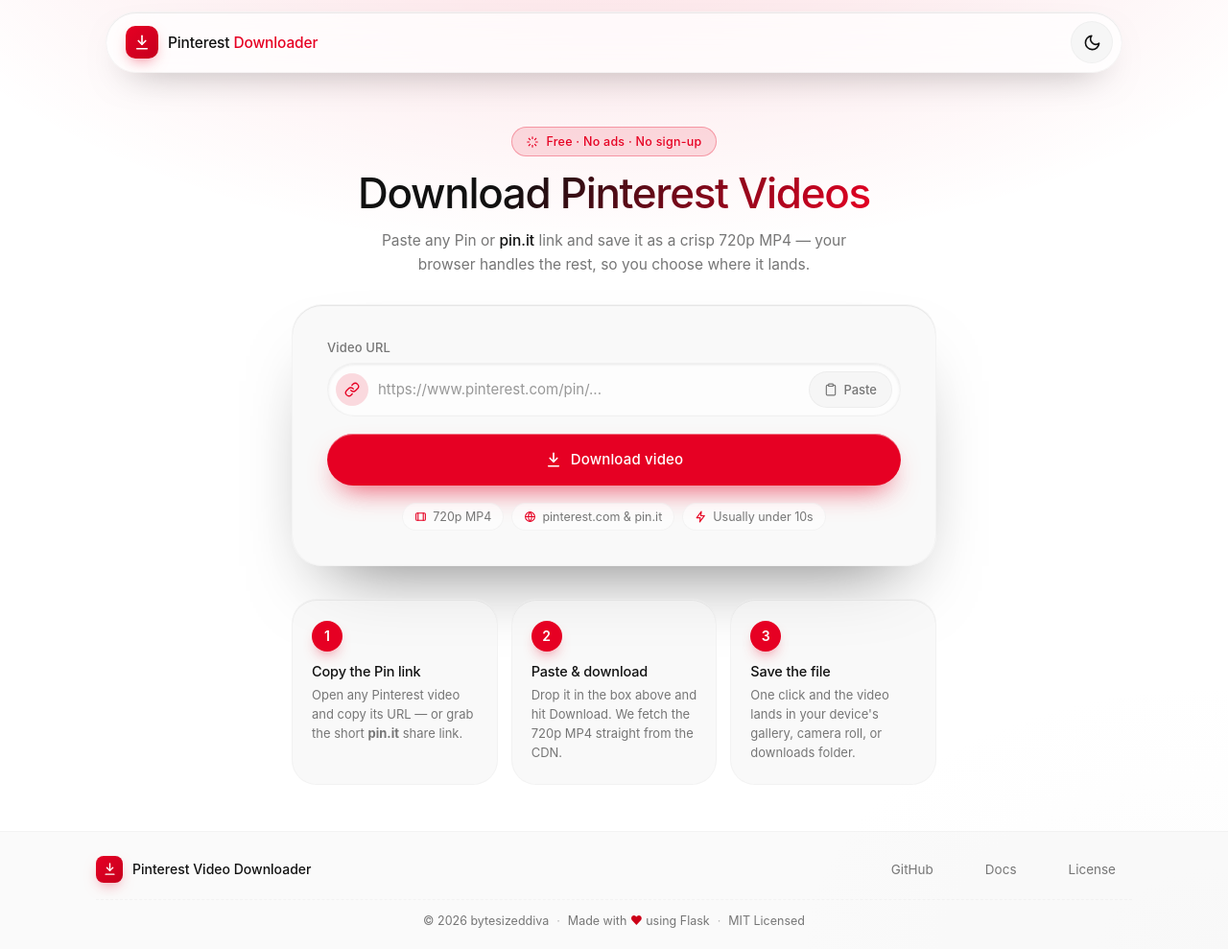
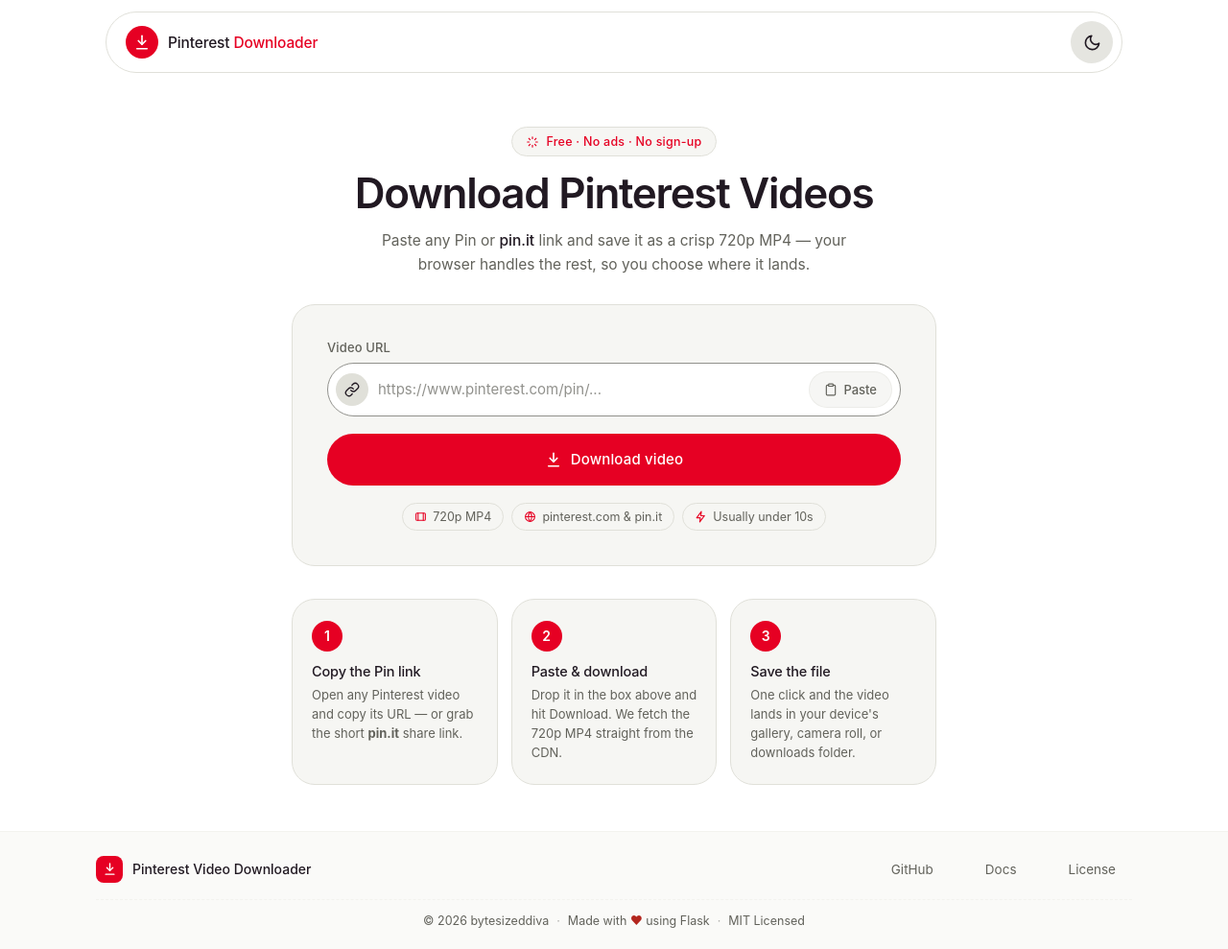
Before and after one commit to bytesizeddiva/pinterest-video-downloader, a Flask app: page / in a window 1280 px wide. Shown: the whole page at 96% size. Run offline with Flask 3, Linux system fonts and the light colour scheme; some web fonts are replaced.

Commit message:
Use the real Pinterest palette and flatten the UI
Swap the generic red-on-cool-gray scheme for Pinterest actual warm
design tokens: Plum Black #211922 text, Olive Gray #62625b, Sand Gray
#e5e5e0, Warm Silver #91918c, Fog #f6f6f3, Focus Blue #435ee5 and
Green 700 #103c25 - with matching warm dark-mode surfaces.

Remove the glow/elevation shadows (Pinterest is flat by design, depth
comes from surface color and rounding). Depth now comes from warm
surface tints and generous radii; the only remaining box-shadows are
the accessibility focus rings.

```diff
--- a/templates/index.html
+++ b/templates/index.html
@@ -13,30 +13,38 @@
         :root,
         [data-theme="light"] {
             --bg-primary: #ffffff;
-            --bg-secondary: #f6f6f6;
-            --text-primary: #111111;
-            --text-secondary: #767676;
-            --border-color: #e2e2e2;
-            --accent-color: #e60023;
+            --bg-secondary: #f6f6f3;      /* Fog - light surface */
+            --surface: #e5e5e0;            /* Sand gray - buttons/surfaces */
+            --surface-strong: #e0e0d9;    /* Warm light - circular buttons */
+            --text-primary: #211922;      /* Plum black */
+            --text-secondary: #62625b;    /* Olive gray */
+            --border-color: #e0e0d9;      /* Warm light */
+            --border-strong: #91918c;     /* Warm silver - input borders */
+            --accent-color: #e60023;      /* Pinterest red */
             --accent-text: #e60023;
-            --success-bg: #f0fdf4;
-            --success-text: #16a34a;
-            --error-bg: #fdf2f2;
-            --error-text: #cc0017;
+            --focus-color: #435ee5;       /* Focus blue */
+            --success-bg: #f1f6f2;
+            --success-text: #103c25;      /* Green 700 */
+            --error-bg: #fdf3f3;
+            --error-text: #b3261e;
         }
 
         [data-theme="dark"] {
             --bg-primary: #111111;
-            --bg-secondary: #1e1e1e;
+            --bg-secondary: #1c1c1a;
+            --surface: #262623;
+            --surface-strong: #33332e;
             --text-primary: #efefef;
-            --text-secondary: #9e9e9e;
-            --border-color: #333333;
+            --text-secondary: #adaba6;
+            --border-color: #33332e;
+            --border-strong: #4d4d47;
             --accent-color: #e60023;
-            --accent-text: #ff5069;
-            --success-bg: #0f2417;
-            --success-text: #4ade80;
-            --error-bg: #2b1216;
-            --error-text: #ff6b6b;
+            --accent-text: #f4536a;
+            --focus-color: #7b91ff;
+            --success-bg: #12211a;
+            --success-text: #6fd08c;
+            --error-bg: #241416;
+            --error-text: #ff8a8a;
         }
 
         * {
@@ -56,14 +64,11 @@
             flex-direction: column;
             color: var(--text-primary);
             background-color: var(--bg-primary);
-            background-image:
-                radial-gradient(ellipse 90% 60% at 50% -15%, color-mix(in srgb, var(--accent-color) 14%, transparent), transparent 70%),
-                radial-gradient(ellipse 50% 40% at 100% 100%, color-mix(in srgb, var(--border-color) 10%, transparent), transparent 70%);
             transition: background-color 0.3s ease, color 0.3s ease;
         }
 
         ::selection {
-            background: color-mix(in srgb, var(--accent-color) 35%, transparent);
+            background: color-mix(in srgb, var(--text-primary) 18%, transparent);
         }
 
         /* ---------- Header ---------- */
@@ -78,13 +83,9 @@
             justify-content: space-between;
             gap: 16px;
             padding: 9px 9px 9px 20px;
-            background: color-mix(in srgb, var(--bg-primary) 72%, transparent);
-            backdrop-filter: blur(24px) saturate(160%);
-            -webkit-backdrop-filter: blur(24px) saturate(160%);
-            border: 1px solid color-mix(in srgb, var(--border-color) 35%, transparent);
+            background: var(--bg-primary);
+            border: 1px solid var(--border-color);
             border-radius: 999px;
-            box-shadow: 0 16px 40px -24px rgba(0, 0, 0, 0.55),
-                inset 0 1px 0 color-mix(in srgb, var(--text-primary) 8%, transparent);
         }
 
         .brand {
@@ -100,10 +101,9 @@
             place-items: center;
             width: 34px;
             height: 34px;
-            border-radius: 10px;
-            background: linear-gradient(135deg, var(--accent-color), color-mix(in srgb, var(--accent-color) 65%, #8a0014));
+            border-radius: 50%;
+            background: var(--accent-color);
             color: #fff;
-            box-shadow: 0 6px 16px -6px color-mix(in srgb, var(--accent-color) 60%, transparent);
         }
 
         .brand-mark svg {
@@ -131,12 +131,11 @@
             width: 44px;
             height: 44px;
             border-radius: 999px;
-            background: color-mix(in srgb, var(--bg-secondary) 90%, transparent);
-            border: 1px solid color-mix(in srgb, var(--border-color) 35%, transparent);
+            background: var(--surface);
+            border: 1px solid transparent;
             color: var(--text-primary);
             cursor: pointer;
-            transition: border-color 0.2s ease, box-shadow 0.2s ease,
-                color 0.2s ease, transform 0.15s ease;
+            transition: color 0.2s ease;
         }
 
         .theme-toggle svg {
@@ -145,17 +144,12 @@
         }
 
         .theme-toggle:hover {
-            border-color: color-mix(in srgb, var(--accent-color) 60%, transparent);
             color: var(--accent-text);
-        }
-
-        .theme-toggle:active {
-            transform: scale(0.94);
         }
 
         .theme-toggle:focus-visible {
             outline: none;
-            box-shadow: 0 0 0 3px color-mix(in srgb, var(--accent-color) 25%, transparent);
+            box-shadow: 0 0 0 3px color-mix(in srgb, var(--focus-color) 25%, transparent);
         }
 
         /* Light mode shows the moon (switch to dark); dark mode shows the sun */
@@ -181,13 +175,9 @@
             flex-direction: column;
             gap: 18px;
             padding: clamp(22px, 4vw, 36px);
-            background: color-mix(in srgb, var(--bg-secondary) 62%, transparent);
-            backdrop-filter: blur(30px) saturate(150%);
-            -webkit-backdrop-filter: blur(30px) saturate(150%);
-            border: 1px solid color-mix(in srgb, var(--border-color) 25%, transparent);
-            border-radius: 32px;
-            box-shadow: 0 40px 80px -40px rgba(0, 0, 0, 0.55),
-                inset 0 1px 0 color-mix(in srgb, var(--text-primary) 8%, transparent);
+            background: var(--bg-secondary);
+            border: 1px solid var(--border-color);
+            border-radius: 24px;
             animation: fadeUp 0.5s 0.08s ease both;
         }
 
@@ -211,8 +201,8 @@
             font-weight: 500;
             letter-spacing: 0.02em;
             color: var(--accent-text);
-            background: color-mix(in srgb, var(--accent-color) 12%, transparent);
-            border: 1px solid color-mix(in srgb, var(--accent-color) 30%, transparent);
+            background: var(--bg-secondary);
+            border: 1px solid var(--border-color);
             border-radius: 999px;
         }
 
@@ -223,13 +213,10 @@
 
         h1 {
             font-size: clamp(30px, 5vw, 44px);
-            font-weight: 500;
+            font-weight: 600;
             letter-spacing: -0.03em;
             line-height: 1.1;
-            background: linear-gradient(120deg, var(--text-primary) 30%, var(--accent-color));
-            -webkit-background-clip: text;
-            background-clip: text;
-            -webkit-text-fill-color: transparent;
+            color: var(--text-primary);
         }
 
         .hero-sub {
@@ -274,8 +261,8 @@
             width: 34px;
             height: 34px;
             border-radius: 999px;
-            background: color-mix(in srgb, var(--accent-color) 14%, transparent);
-            color: var(--accent-text);
+            background: var(--surface-strong);
+            color: var(--text-primary);
             pointer-events: none;
         }
 
@@ -289,26 +276,23 @@
             width: 100%;
             height: 56px;
             padding: 0 116px 0 52px;
-            border: 1px solid color-mix(in srgb, var(--border-color) 45%, transparent);
+            border: 1px solid var(--border-strong);
             border-radius: 999px;
-            background: color-mix(in srgb, var(--bg-primary) 60%, transparent);
+            background: var(--bg-primary);
             color: var(--text-primary);
             font-size: 15px;
             font-family: inherit;
-            box-shadow: inset 0 1px 3px color-mix(in srgb, var(--text-primary) 8%, transparent);
-            transition: border-color 0.2s ease, box-shadow 0.2s ease, background 0.2s ease;
+            transition: border-color 0.2s ease, box-shadow 0.2s ease;
         }
 
         input[type="url"]::placeholder {
-            color: color-mix(in srgb, var(--text-secondary) 75%, transparent);
+            color: color-mix(in srgb, var(--text-secondary) 70%, transparent);
         }
 
         input[type="url"]:focus {
             outline: none;
-            border-color: var(--accent-color);
-            background: var(--bg-primary);
-            box-shadow: inset 0 1px 3px color-mix(in srgb, var(--text-primary) 8%, transparent),
-                0 0 0 4px color-mix(in srgb, var(--accent-color) 20%, transparent);
+            border-color: var(--focus-color);
+            box-shadow: 0 0 0 4px color-mix(in srgb, var(--focus-color) 22%, transparent);
         }
 
         .paste-btn {
@@ -361,9 +345,7 @@
             letter-spacing: 0.01em;
             cursor: pointer;
             white-space: nowrap;
-            transition: transform 0.18s ease, box-shadow 0.18s ease, opacity 0.18s ease;
-            box-shadow: inset 0 1px 0 color-mix(in srgb, var(--bg-primary) 45%, transparent),
-                0 14px 30px -12px color-mix(in srgb, var(--accent-color) 75%, transparent);
+            transition: background-color 0.18s ease;
         }
 
         .download-btn svg {
@@ -372,27 +354,17 @@
         }
 
         .download-btn:hover {
-            transform: translateY(-1px);
             background: color-mix(in srgb, var(--accent-color) 88%, #8a0014);
-            box-shadow: inset 0 1px 0 color-mix(in srgb, var(--bg-primary) 45%, transparent),
-                0 16px 30px -12px color-mix(in srgb, var(--accent-color) 75%, transparent);
-        }
-
-        .download-btn:active {
-            transform: translateY(0);
         }
 
         .download-btn:disabled {
-            background: color-mix(in srgb, var(--text-secondary) 30%, var(--bg-secondary));
-            color: var(--text-secondary);
-            box-shadow: none;
+            background: var(--surface);
+            color: var(--border-strong);
             cursor: not-allowed;
-            transform: none;
         }
 
         .download-btn:disabled:hover {
-            background: color-mix(in srgb, var(--text-secondary) 30%, var(--bg-secondary));
-            transform: none;
+            background: var(--surface);
         }
 
         .meta-row {
@@ -409,8 +381,8 @@
             padding: 6px 12px;
             font-size: 12.5px;
             color: var(--text-secondary);
-            background: color-mix(in srgb, var(--bg-primary) 55%, transparent);
-            border: 1px solid color-mix(in srgb, var(--border-color) 35%, transparent);
+            background: var(--bg-secondary);
+            border: 1px solid var(--border-color);
             border-radius: 999px;
         }
 
@@ -557,19 +529,14 @@
 
         .step {
             padding: 22px 20px;
-            background: color-mix(in srgb, var(--bg-secondary) 60%, transparent);
-            backdrop-filter: blur(16px);
-            -webkit-backdrop-filter: blur(16px);
-            border: 1px solid color-mix(in srgb, var(--border-color) 28%, transparent);
-            border-radius: 26px;
-            box-shadow: inset 0 1px 0 color-mix(in srgb, var(--text-primary) 6%, transparent);
-            transition: transform 0.2s ease, border-color 0.2s ease, box-shadow 0.2s ease;
+            background: var(--bg-secondary);
+            border: 1px solid var(--border-color);
+            border-radius: 24px;
+            transition: border-color 0.2s ease;
         }
 
         .step:hover {
-            transform: translateY(-3px);
-            border-color: color-mix(in srgb, var(--accent-color) 45%, transparent);
-            box-shadow: 0 16px 30px -20px rgba(0, 0, 0, 0.5);
+            border-color: var(--border-strong);
         }
 
         .step-num {
@@ -583,7 +550,6 @@
             font-weight: 600;
             color: #fff;
             background: var(--accent-color);
-            box-shadow: 0 8px 16px -8px color-mix(in srgb, var(--accent-color) 80%, transparent);
         }
 
         .step h3 {
```
